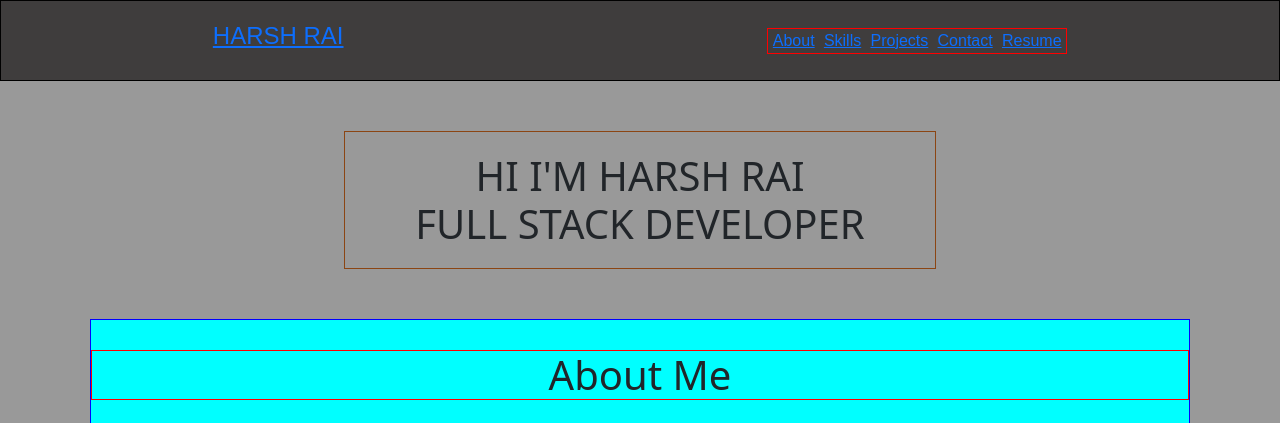
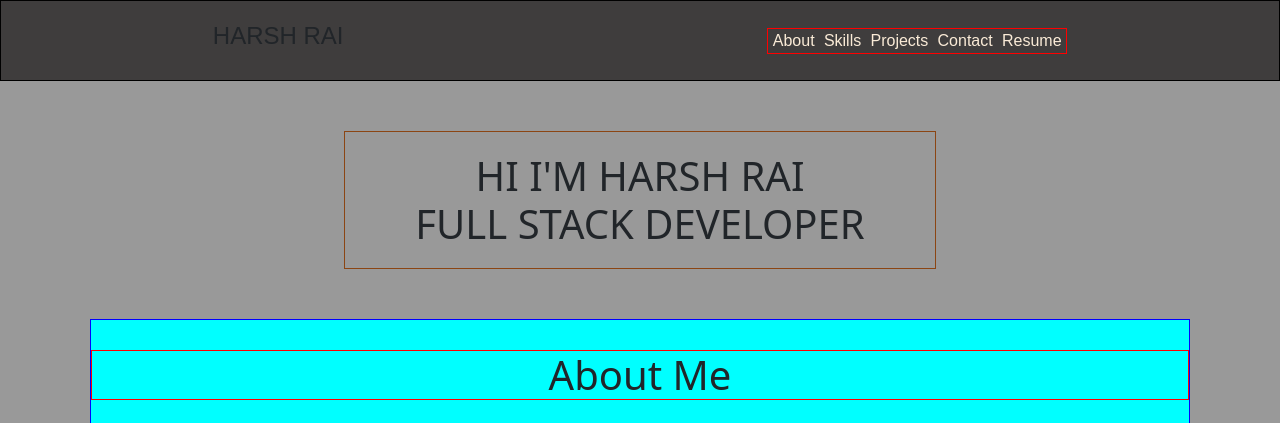
Before and after one commit to RHarsh0/RHarsh0.github.io, a plain HTML site: page index.html in a window 1280 px wide. Shown: the top 423 px of the page. Drawn offline with nearby package versions, Linux system fonts and the light colour scheme.

Commit message:
some check

```diff
--- a/index.html
+++ b/index.html
@@ -12,13 +12,13 @@
 <body>
     <nav id="nav-menu">
 
-<div class="nav-cont" id="home"><h4><a href="#nav-link home"> HARSH RAI</a></h4></div>
+<div class="nav-cont nav-link home" id="home"><h4>HARSH RAI</h4></div>
 <div id="nav1">
-<div class="nav-cont about section" id="about"><a href="#nav-link about">About</a> </div>
-<div class="nav-cont" id="skills"><a href="#nav-link skills">Skills</a></div>
-<div class="nav-cont" id="projects"> <a href="#nav-link projects">Projects</a></div>
-<div  class="nav-cont" id="contact"><a href="#nav-link contact">Contact</a></div>
-<div  class="nav-cont" id="resume"><a href="#nav-link resume">Resume</a></div>
+<div class="nav-cont about section nav-link about" id="about">About</div>
+<div class="nav-cont nav-link skills" id="skills">Skills</div>
+<div class="nav-cont nav-link projects" id="projects">Projects</div>
+<div  class="nav-cont nav-link contact" id="contact">Contact</div>
+<div  class="nav-cont nav-link resume" id="resume">Resume</div>
   </div>
 </nav>
 <main >
```
